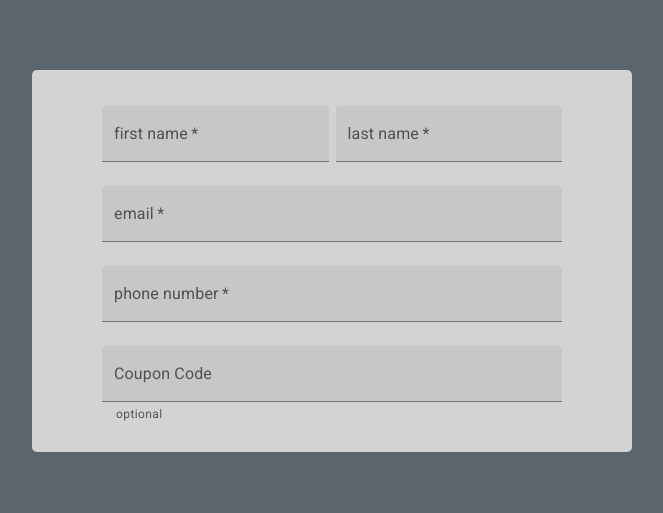
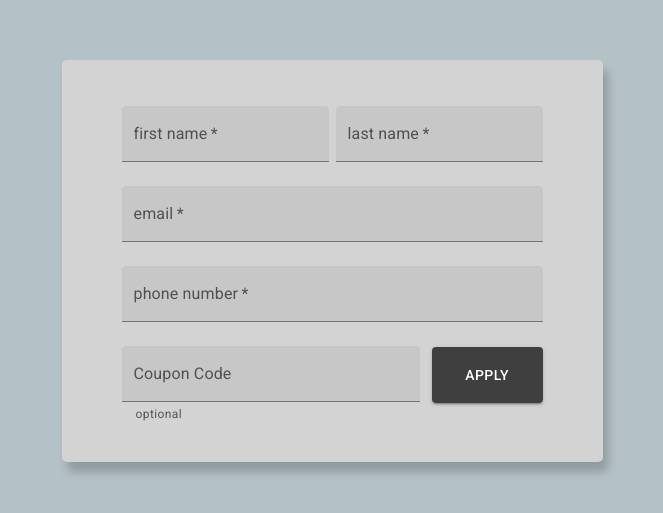
Before and after one commit to chinmay8053/stripe_payment, a React (Create React App) app: page / in a window 1280 px wide. Shown: the part 139-652 px from the top of the page, without its empty margins (308-971 px from the left). Built offline with nearby package versions, Linux system fonts and the light colour scheme.

Commit message:
intregriting coupon

```diff
--- a/src/App.css
+++ b/src/App.css
@@ -3,7 +3,7 @@
   justify-content: center;
   align-items: center;
   min-height: 100vh;
-  background-color: rgb(91 102 108);
+  background-color: rgb(180 193 199);
 }
 * {
   box-sizing: border-box;
--- a/src/components/container/container.component.jsx
+++ b/src/components/container/container.component.jsx
@@ -1,46 +1,57 @@
 import "./container.styles.scss";
-import React, { useState } from "react";
+import React, { useEffect, useState } from "react";
 import Box from "@mui/material/Box";
 import TextField from "@mui/material/TextField";
+import Button from "@mui/material/Button";
 import validator from "validator";
-import { couponCode } from "../../coupon-code/couponcode.array";
+import { CouponCodes } from "../../coupon-code/couponcode.array";
 
-console.log(couponCode.offers);
 export default function Container() {
-  const [name, setName] = useState({ fname: "", lname: "" });
+  const [name, setName] = useState({ fname: "", lname: "", email: "", number: "" });
+  const [couponCode, setCouponCode] = useState("");
   const [phoneValidate, setPhoneValidate] = useState(false);
   const [emailValidate, setEmailValidate] = useState(false);
+  const [coupon, setCoupon] = useState([]);
 
-  function fullNameHandler(e) {
-    setName({
-      ...name,
-      [e.target.name]: e.target.value,
-    });
-    console.log(name);
+  useEffect(() => {
+    setCoupon([...CouponCodes.offers.filter((_, i) => i < 5)]);
+  }, []);
+
+  function changeHandle(e) {
+    const target = e.target.name;
+
+    if (target === "email") {
+      const check = validator.isEmail(e.target.value);
+      setEmailValidate(check ? true : false);
+      setName({ ...name, [target]: e.target.value });
+    } else if (target === "number") {
+      const check = validator.isMobilePhone(e.target.value, ["en-IN"]);
+      setPhoneValidate(check ? true : false);
+      setName({ ...name, [target]: e.target.value });
+    } else if (target === "coupon") {
+      setCouponCode(e.target.value);
+    } else {
+      setName({ ...name, [target]: e.target.value });
+    }
   }
 
-  function phoneNumberHandler(e) {
-    console.log(e.target.value);
-    const check = validator.isMobilePhone(e.target.value, ["en-IN"]);
-    check ? setPhoneValidate(true) : setPhoneValidate(false);
-  }
-  function emailHandler(e) {
-    console.log(e.target.value);
-    const check = validator.isEmail(e.target.value);
-    console.log(check);
-    check ? setEmailValidate(true) : setEmailValidate(false);
+  function couponHandle(e) {
+    console.log(coupon.map((cou) => console.log(cou.code)));
   }
 
   return (
-    <Box sx={{ background: "lightgrey", borderRadius: "5px", padding: "20px 70px", maxWidth: "600px", margin: "20px" }}>
+    <Box
+      sx={{
+        background: "lightgrey",
+        borderRadius: "5px",
+        padding: "30px 60px",
+        maxWidth: "550px",
+        boxShadow: "5px 10px 10px rgba(0,0,0,0.2)",
+      }}
+    >
       <div className="flex-2">
         <TextField
-          // sx={{
-          //   color: "red",
-          //   "& .MuiInputLabel-root": {
-          //     color: "purple ",
-          //   },
-          // }}
+          // sx={{ color: "red", "& .MuiInputLabel-root": { color: "purple " } }}
           fullWidth
           margin="normal"
           id="filled-basic"
@@ -49,7 +60,7 @@ export default function Container() {
           required
           name="fname"
           value={name.fname}
-          onChange={fullNameHandler}
+          onChange={changeHandle}
         />
         <TextField
           fullWidth
@@ -60,10 +71,13 @@ export default function Container() {
           name="lname"
           required
           value={name.lname}
-          onChange={fullNameHandler}
+          onChange={changeHandle}
         />
       </div>
       <TextField
+        // sx={{
+        //   backgroundColor: `${emailValidate ? "rgba(0,255,9,0.1)" : ""}`,
+        // }}
         fullWidth
         margin="normal"
         id="filled-basic"
@@ -72,10 +86,14 @@ export default function Container() {
         variant="filled"
         name="email"
         required
+        value={name.email}
         color={`${emailValidate ? "success" : ""}`}
-        onChange={emailHandler}
+        onChange={changeHandle}
       />
       <TextField
+        // sx={{
+        //   backgroundColor: `${phoneValidate ? "rgba(0,255,9,0.05)" : ""}`,
+        // }}
         fullWidth
         margin="normal"
         id="filled-basic"
@@ -83,9 +101,11 @@ export default function Container() {
         variant="filled"
         name="number"
         required
+        value={name.number}
         color={`${phoneValidate ? "success" : ""}`}
-        onChange={phoneNumberHandler}
+        onChange={changeHandle}
       />
+      <div className="flex-2">
         <TextField
           fullWidth
           margin="normal"
@@ -95,7 +115,26 @@ export default function Container() {
           name="coupon"
           type="search"
           helperText="optional"
+          value={couponCode}
+          onChange={changeHandle}
         />
+        <Button
+          sx={{
+            height: "56px",
+            marginBottom: "12px",
+            padding: "0 40px",
+            marginLeft: "5px",
+            backgroundColor: "rgba(0,0,1,0.7)",
+            "&:hover": {
+              backgroundColor: "rgba(0,0,1,0.8)",
+            },
+          }}
+          variant="contained"
+          onClick={couponHandle}
+        >
+          APPLY
+        </Button>
+      </div>
     </Box>
   );
 }
--- a/src/components/container/container.styles.scss
+++ b/src/components/container/container.styles.scss
@@ -7,4 +7,5 @@
 .flex-2 {
   display: flex;
   gap: 7px;
+  align-items: center;
 }
--- a/src/coupon-code/couponcode.array.js
+++ b/src/coupon-code/couponcode.array.js
@@ -1,4 +1,4 @@
-const couponCode = {
+const CouponCodes = {
   result: true,
   offers: [
     {
@@ -410,4 +410,4 @@ const couponCode = {
   ],
 };
 
-export { couponCode };
+export { CouponCodes };
```
Lines whose indentation alone changed are shown as unchanged.
